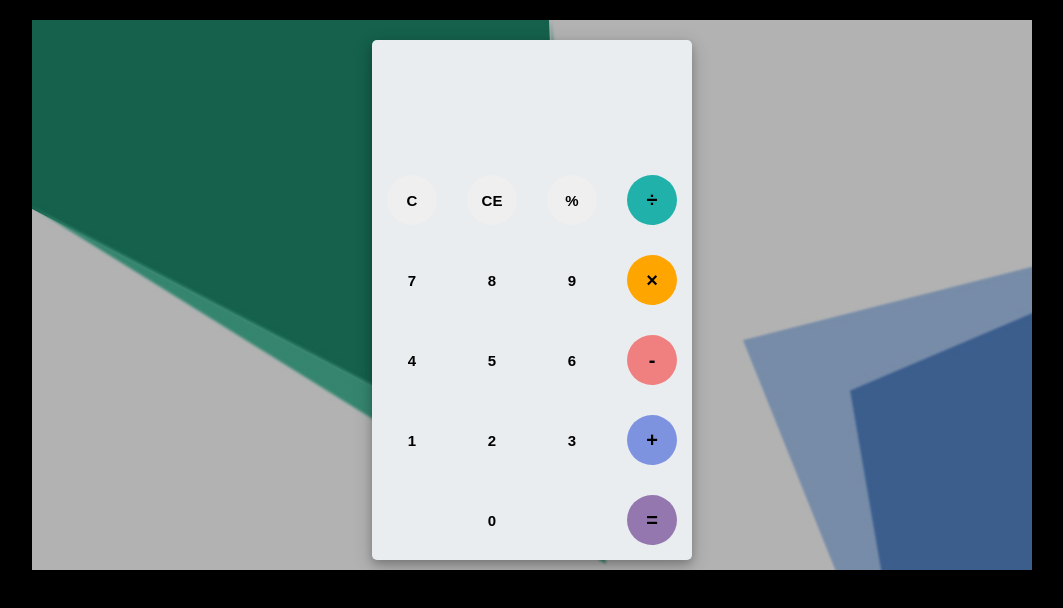
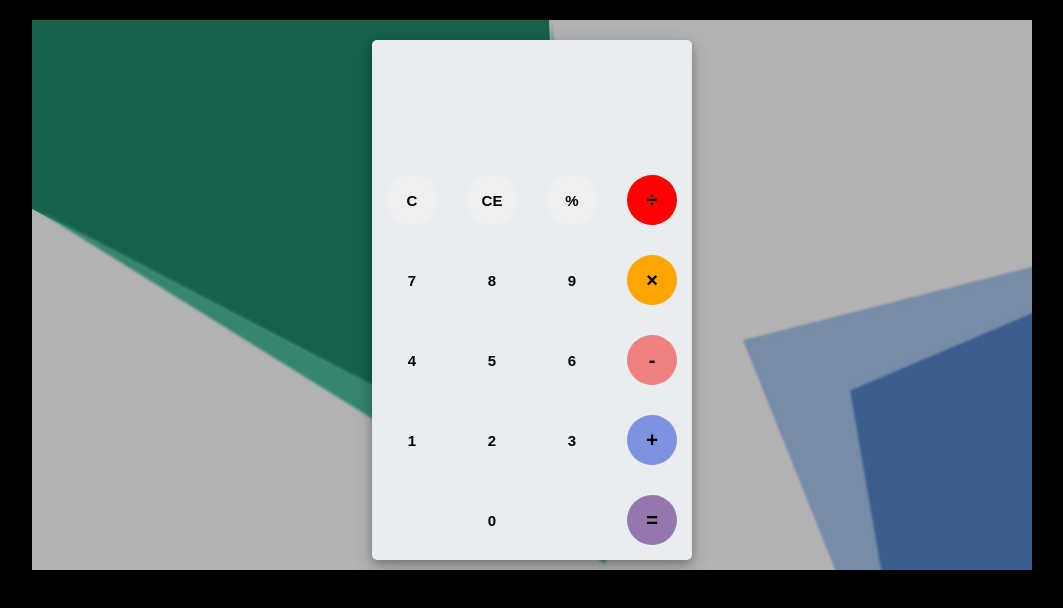
Before and after one commit to abarna-codespot/A-simple-Calculator, a plain HTML site: page index.html in a window 1280 px wide. Shown: the whole page, without its empty margins (108-1171 px from the left). Drawn offline with Linux system fonts and the light colour scheme.

Commit message:
Change operator background to red

```diff
--- a/index.html
+++ b/index.html
@@ -19,7 +19,7 @@
 					<button class="operator" id="clear">C</button>
 					<button class="operator" id="backspace">CE</button>
 					<button class="operator" id="%">%</button>
-					<button class="operator" id="/">&#247;</button>
+					<button class="operator red" id="/">&#247;</button>
 					<button class="number" id="7">7</button>
 					<button class="number" id="8">8</button>
 					<button class="number" id="9">9</button>
--- a/style.css
+++ b/style.css
@@ -80,3 +80,7 @@ button:nth-child(20){
 	font-size: 20px;
 	background-color: #9477af;
 }
+
+.red {
+	background: red !important;
+}
```
